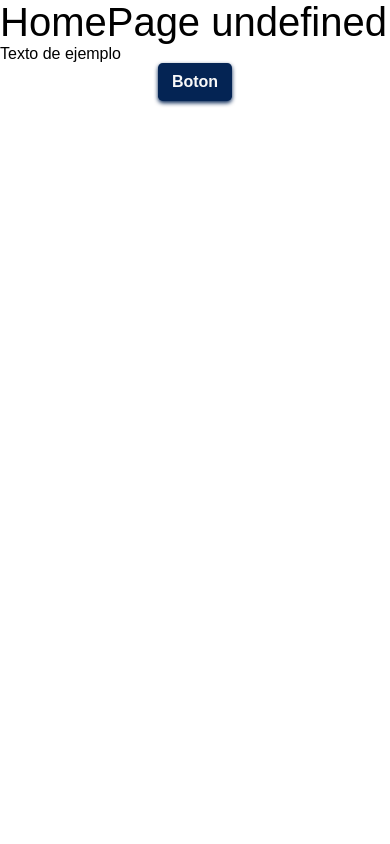
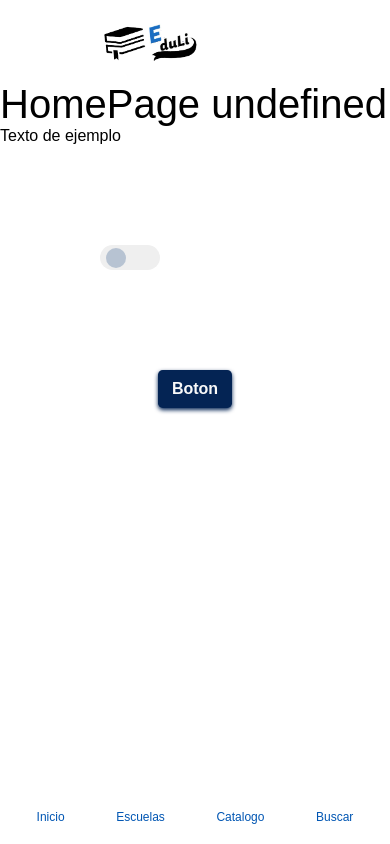
Before and after one commit to Dannschz/Eduli, a React app: page / in a window 390 px wide. Built offline with nearby package versions, Linux system fonts and the light colour scheme; the HTML template or start-up script is replaced by a standard one.

Commit message:
Appbar responsive

```diff
--- /dev/null
+++ b/src/frontend/components/AppBar/AppBar.tsx
@@ -0,0 +1,62 @@
+import React, { useState } from 'react';
+import { Link } from 'react-router-dom';
+import { useStateValue } from '../../Context';
+import './appBar.scss';
+
+const Logo = require('../../static/assets/images/logo.png');
+
+const AppBar = () => {
+  const [{ theme }, dispatch] = useStateValue();
+  const [actionsActive, setActionsActive] = useState(false);
+  const newTheme = theme === 'light' ? 'dark' : 'light';
+  return (
+    <header className={`AppBar ${theme}`}>
+      <figure className='AppBar__logo'>
+        <img src={Logo} alt='Logo Eduli' />
+      </figure>
+      <nav className={`AppBar__nav ${theme}`}>
+        <Link to='/' className='AppBar__nav--home'>
+          <i className='fas fa-home' />
+          <span>Inicio</span>
+        </Link>
+        <Link to='/'>
+          <i className='fas fa-book' />
+          <span>Escuelas</span>
+        </Link>
+        <Link to='/'>
+          <i className='fas fa-layer-group' />
+          <span>Catalogo</span>
+        </Link>
+        <Link to='/' className='AppBar__nav--search'>
+          <i className='fas fa-search' />
+          <span>Buscar</span>
+        </Link>
+      </nav>
+      <nav className={`AppBar__actions ${theme}`}>
+        <button type='button' className='btn-link' onClick={() => setActionsActive(!actionsActive)}>
+          <i className={`fas fa-${actionsActive ? 'times' : 'bars'}`} />
+          {/* <i className='fas fa-user' /> */}
+        </button>
+        <div className={`AppBar__actions--links ${theme} ${actionsActive}`}>
+          <Link to='/login' className='btn' onClick={() => setActionsActive(false)}>
+            Registrate
+          </Link>
+          <Link to='/login' className='btn-acent' onClick={() => setActionsActive(false)}>
+            Iniciar Sesión
+          </Link>
+          <div className={`SelectTheme ${actionsActive}`}>
+            <h6>Theme</h6>
+            <button type='button' className={`ToggleSwitch ${theme} ${actionsActive}`} onClick={() => dispatch({ type: 'SET_THEME', theme: newTheme })}>
+              <span className={`ToggleSwitch--circle ${theme}`} />
+            </button>
+          </div>
+        </div>
+      </nav>
+      <button type='button' className={`ToggleSwitch ${theme}`} onClick={() => dispatch({ type: 'SET_THEME', theme: newTheme })}>
+        <span className={`ToggleSwitch--circle ${theme}`} />
+      </button>
+    </header>
+  );
+};
+
+export default AppBar;
--- /dev/null
+++ b/src/frontend/components/AppBar/appBar.scss
@@ -0,0 +1,207 @@
+@import './../../static/scss/utils/variables';
+@import './../../static/scss/mixins/shadow';
+
+.AppBar {
+  display: flex;
+  justify-content: space-evenly;
+  align-items: center;
+  &__logo img {
+    width: 100px;
+    height: 50px;
+    object-fit: contain;
+    object-position: center;
+  }
+  &__nav a {
+    padding: 0 10px;
+  }
+  &__nav a span {
+    padding: 0 5px;
+  }
+  &__nav, &__nav a, &__actions {
+    flex-wrap: wrap;
+    transition: $transition-theme;
+    align-items: center;
+  }
+
+  &__nav.light a {
+    color: $primary-color;
+  }
+
+  &__nav.dark a {
+    color: $soft-color;
+  }
+
+  &__actions {
+    transition: $transition-theme;
+    & button {
+      display: none;
+    }
+    & a {
+      display: flex;
+    }
+    &--links {
+      display: flex;
+    }
+    &--links a {
+      width: 90px;
+      margin: 0 5px;
+      font-weight: normal;
+      font-size: $font-size-sm;
+      justify-content: center;
+    }
+    &--links > .SelectTheme {
+      display: none;
+    }
+  }
+
+  &__actions.light button {
+    color: $primary-color;
+  }
+
+  &__actions.dark button {
+    color: $soft-color;
+  }
+}
+
+@media (max-width: map-get($breakpoints-width , 'lg')) {
+  .AppBar__nav--home {
+    display: none;
+  }
+}
+
+@media (max-width: 840px) {
+  .AppBar__nav--search {
+    display: none;
+  }
+}
+
+@media (max-width: map-get($breakpoints-width , 'sm')) {
+  .AppBar {
+    &__nav {
+      bottom: 0;
+      position: absolute;
+      justify-content: space-evenly;
+      width: 100%;
+      padding: 20px 0;
+      z-index: 100;
+      &.light {
+        background: rgba($light-background, 0.5);
+        @include shadow($gray-500);
+      }
+      &.dark {
+        background: rgba($dark-background, 0.5);
+        @include shadow($black);
+      }
+      & a {
+        flex-direction: column;
+        text-align: center;
+      }
+      & a i {
+        font-size: $icon-size-xs;
+      }
+      & a span {
+        font-size: $font-size-xs;
+        padding-top: 5px;
+      }
+      &--home, &--search {
+        display: flex;
+      }
+    }
+  }
+}
+
+@media (max-width: map-get($breakpoints-width , 'xs')) {
+  .AppBar {
+    &__actions {
+      justify-self: right;
+      & button {
+        display: flex;
+        justify-self: flex-end;
+        font-size: $icon-size-md;
+      }
+      &--links {
+        display: none;
+      }
+      &--links.true.light {
+        background: $light-background;
+      }
+      &--links.true.dark {
+        background: $dark-background;
+      }
+      &--links.true {
+        top: 0;
+        left: 0;
+        gap: 25px;
+        z-index: 99;
+        width: 100%;
+        height: 100%;
+        display: grid;
+        position: absolute;
+        justify-items: center;
+        align-content: center;
+        transition: $transition-base;
+      }
+      &--links.true a {
+        width: 200px;
+        justify-content: center;
+      }
+      & > .btn-link {
+        font-size: $icon-size-sm;
+        z-index: 100;
+      }
+      &--links > .SelectTheme.true {
+        display: grid;
+        border-top: 1px solid $gray-500;
+        width: 200px;
+        justify-items: center;
+        padding-top: 10px;
+      }
+      &--links > .SelectTheme.true > .ToggleSwitch.true {
+        margin-top: 10px;
+        display: grid;
+        justify-self: center;
+      }
+    }
+    & .ToggleSwitch {
+      display: none;
+      align-self: center;
+    }
+  }
+}
+
+.ToggleSwitch {
+  cursor: pointer;
+  width: 60px;
+  height: 25px;
+  border-radius: 50px;
+  transition: $transition-theme;
+  border: none;
+  display: grid;
+  grid-template-areas: 'content';
+  &.light {
+    background: $white;
+    box-shadow: $box-shadow-sm;
+  }
+  &.dark {
+    background: $black;
+    @include shadow($black);
+  }
+  &--circle {
+    grid-area: content;
+    width: 20px;
+    height: 20px;
+    border-radius: 100px;
+    transition: $transition-base;
+    position: relative;
+    top: 2.25px;
+    background: $gray-500;
+  }
+  &--circle.light {
+    right: 0px;
+    box-shadow: $box-shadow;
+  }
+  &--circle.dark {
+    right: -28px;
+    background: $soft-color;
+  }
+}
--- a/src/frontend/containers/Layout.tsx
+++ b/src/frontend/containers/Layout.tsx
@@ -1,4 +1,5 @@
 import React from 'react';
+import AppBar from '../components/AppBar/AppBar';
 
 type LayoutProps = {
   children: React.ReactElement
@@ -6,7 +7,10 @@ type LayoutProps = {
 
 const Layout = ({ children }: LayoutProps) => {
   return (
-    <>{ children }</>
+    <>
+      <AppBar />
+      { children }
+    </>
   );
 };
 
--- a/src/frontend/pages/HomePage/HomePage.tsx
+++ b/src/frontend/pages/HomePage/HomePage.tsx
@@ -4,7 +4,9 @@ import './homePage.scss';
 
 export default function HomePage() {
   const [{ theme }, dispatch] = useStateValue();
+  // const [toggle, setToggle] = useState(theme);
   const newTheme = theme === 'light' ? 'dark' : 'light';
+  // const newToggle = toggle === 'light' ? 'dark' : 'light';
 
   return (
     <>
@@ -12,6 +14,16 @@ export default function HomePage() {
         <h1 className={theme}>{`HomePage ${theme}`}</h1>
         <p>Texto de ejemplo</p>
       </div>
+      <div className='draw'>
+        <button type='button' className={`ToggleSwitch ${theme}`} onClick={() => dispatch({ type: 'SET_THEME', theme: newTheme })}>
+          <small className={`ToggleSwitch__body ${theme}`}>
+            <i className={`fas fa-${theme === 'light' ? 'cloud' : 'star'}`} />
+            <i className={`fas fa-${theme === 'light' ? 'cloud' : 'star'}`} />
+            <i className={`fas fa-${theme === 'light' ? 'cloud' : 'star'}`} />
+          </small>
+          <div className={`ToggleSwitch--circle ${theme}`} />
+        </button>
+      </div>
       <button type='button' className='btn' onClick={() => dispatch({ type: 'SET_THEME', theme: newTheme })}>Boton</button>
     </>
   );
--- a/src/frontend/pages/HomePage/homePage.scss
+++ b/src/frontend/pages/HomePage/homePage.scss
@@ -1,3 +1,6 @@
+@import './../../static/scss/utils/variables';
+@import './../../static/scss/mixins/shadow';
+
 h1 {
   &.light {
     color: #797979;
@@ -6,3 +9,7 @@ h1 {
     color: #0f91ce;
   }
 }
+
+.draw {
+  margin: 100px;
+}
--- a/src/frontend/static/scss/mixins/_button.scss
+++ b/src/frontend/static/scss/mixins/_button.scss
@@ -21,9 +21,10 @@
   }
 }
 
-@mixin buttonLink($color) {
-  @include button($color, none);
+@mixin buttonLink($color: $primary-color) {
+  color: $color;
   border: none;
+  background: none;
   &:hover {
     transform: translateY(-2px);
   }
--- a/src/frontend/static/scss/utils/_global.scss
+++ b/src/frontend/static/scss/utils/_global.scss
@@ -17,7 +17,7 @@ a {
   color: $tertiary-color;
 }
 
-.btn, .btn-primary, .btn-secondary, .btn-tertiary {
+.btn, .btn-primary, .btn-secondary, .btn-tertiary, .btn-link, .btn-acent {
   border: none;
   cursor: pointer;
   font-weight: 600;
@@ -44,6 +44,10 @@ a {
   @include button($soft-color, $tertiary-color);
 }
 
-// .btn-link {
-//   @include buttonLink($gray-600);
-// }
+.btn-acent {
+  @include button($soft-color, $acent-color);
+}
+
+.btn-link {
+  @include buttonLink();
+}
```
